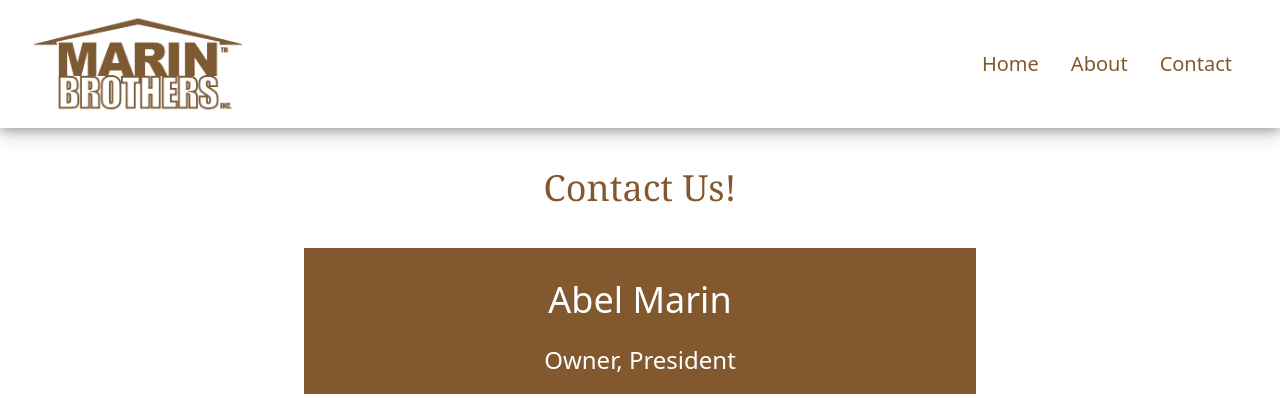
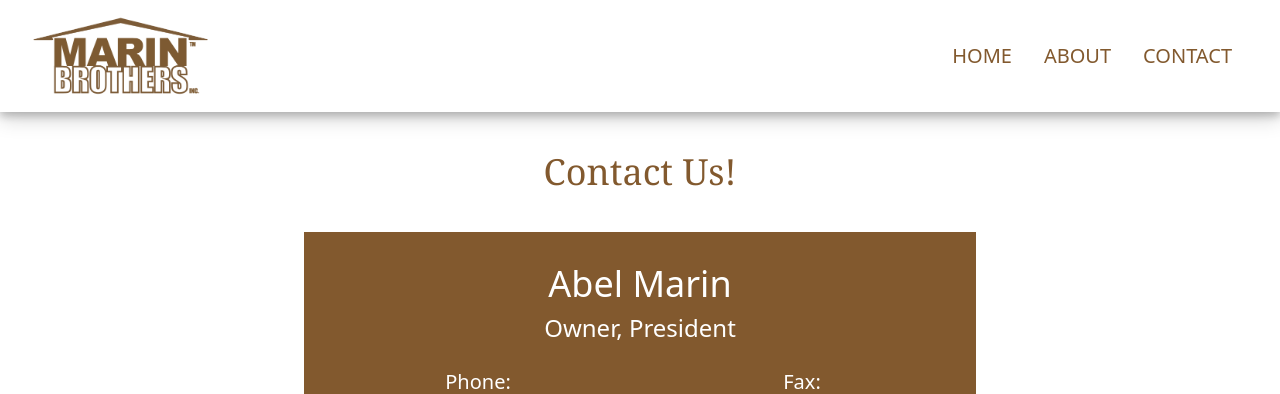
Before and after one commit to abelmarin/marin-bros, a Next.js app: page /contact in a window 1280 px wide. Shown: the top 394 px of the page. Built offline with nearby package versions, Linux system fonts and the light colour scheme.

Commit message:
Finish header

```diff
--- a/app/contact/page.jsx
+++ b/app/contact/page.jsx
@@ -7,7 +7,7 @@ export default function Contact() {
     <div className="px-4">
       <h1 className="text-center text-brown font-serif py-10 text-4xl">Contact Us!</h1>
       <div className="font-sans max-w-2xl text-xl text-white bg-brown mx-auto py-8 px-5 mb-12">
-        <h2 className="text-center pb-6 text-4xl">Abel Marin</h2>
+        <h2 className="text-center pb-2 text-4xl">Abel Marin</h2>
         <p className="text-center pb-6 text-2xl">Owner, President</p>
         <div className="grid sm:grid-cols-2 gap-4">
           <p className={infoStyles}>
--- a/app/layout.jsx
+++ b/app/layout.jsx
@@ -9,7 +9,8 @@ import { usePathname } from "next/navigation"
 export default function Layout({ children }) {
   const pathname = usePathname().replace("/", "")
 
-  const navLink = "text-brown text-xl px-4 hover:bg-brown-dark hover:text-white"
+  const navLink =
+    "text-brown text-xl px-4 hover:bg-brown hover:text-white uppercase h-full py-4 place-items-center grid"
 
   return (
     <html lang="en">
@@ -28,8 +29,8 @@ export default function Layout({ children }) {
       <body>
         <header className="shadow-header">
           <div className="flex flex-col md:flex-row justify-center w-full max-w-screen-2xl mx-auto px-8">
-            <Link href="/" title="Home" className=" my-4 mx-auto md:ml-0 md:mr-auto">
-              <Image src={logo} alt="Marin Bros Logo" className="max-h-24 w-min" />
+            <Link href="/" title="Home" className="my-4 mx-auto md:ml-0 md:mr-auto">
+              <Image src={logo} alt="Marin Bros Logo" className="max-h-40 md:max-h-20 w-min" />
             </Link>
             <nav className="flex justify-center items-center">
               <Link href="/" title="Home" className={navLink}>
```
